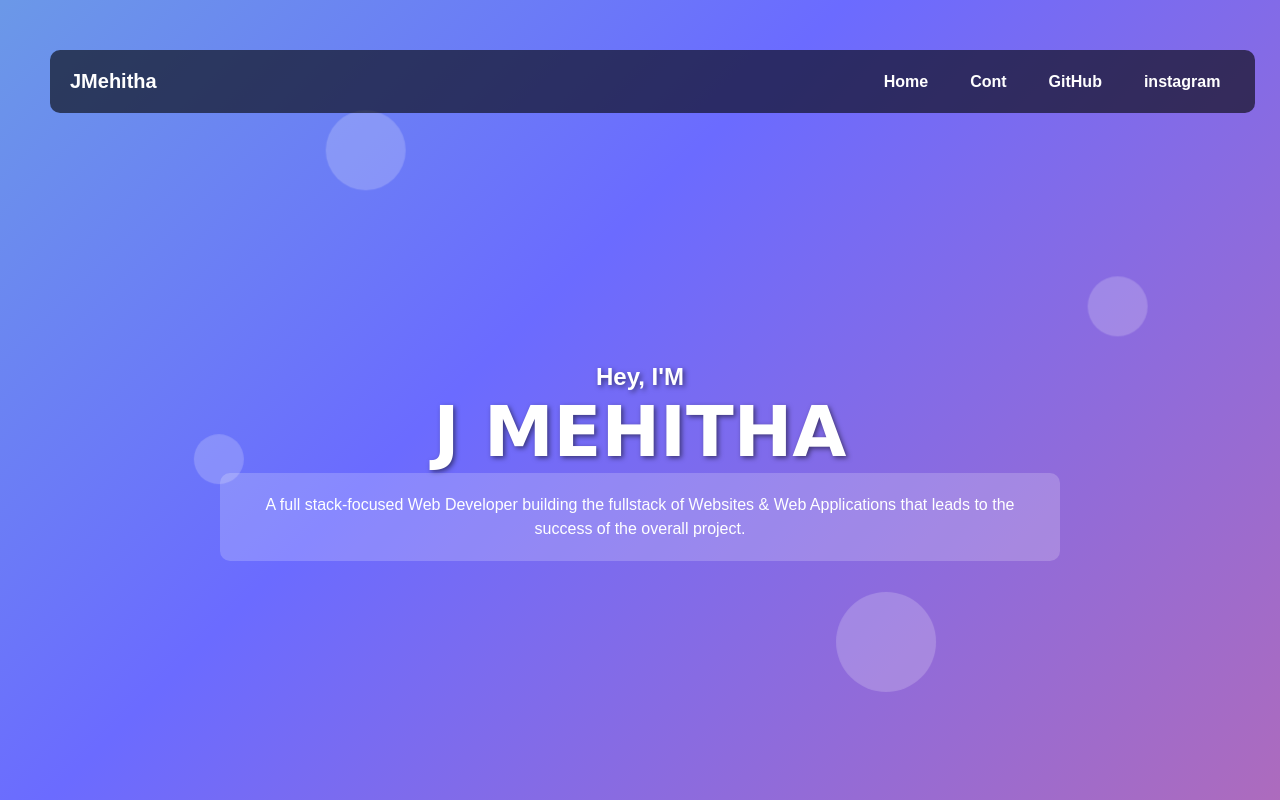
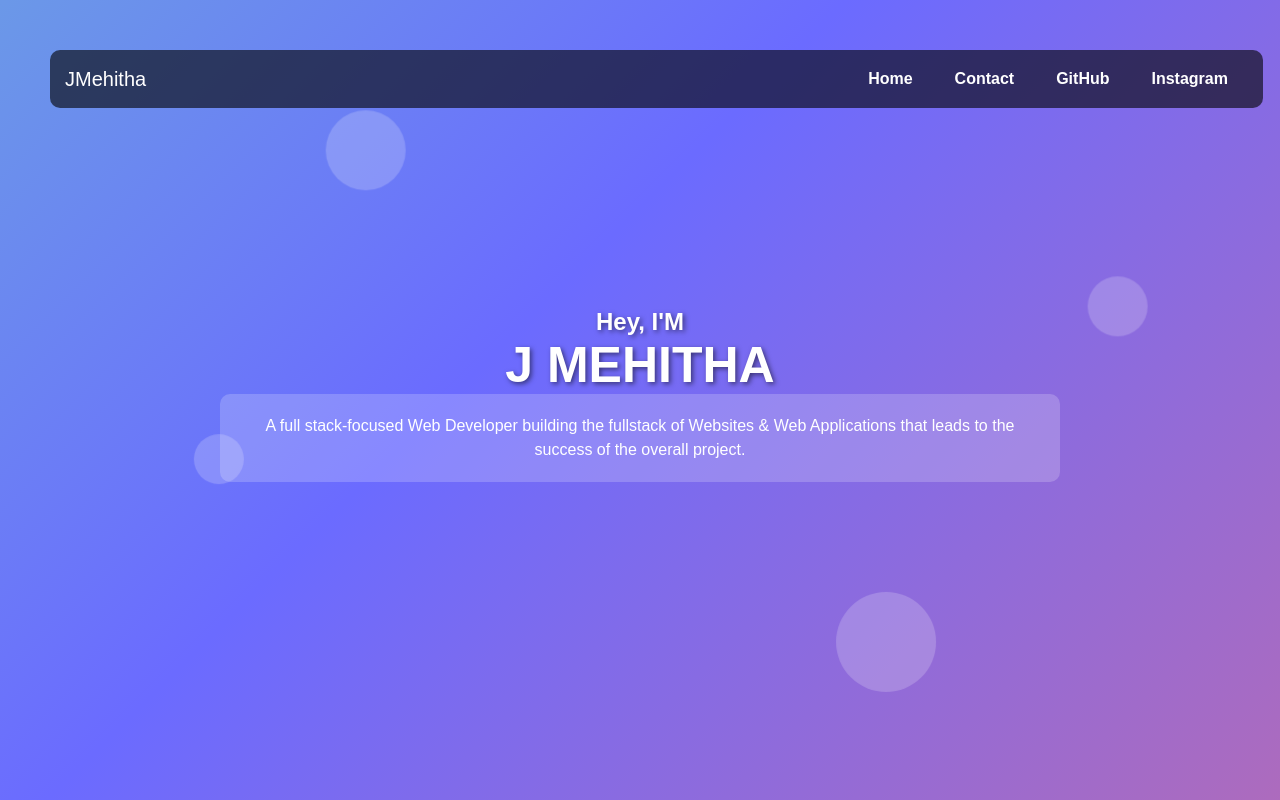
Before and after one commit to mehitha/mehithaj-portfolio, a React (Create React App) app: page / in a window 1280 px wide. Built offline with nearby package versions, Linux system fonts and the light colour scheme.

Commit message:
initial project

```diff
--- a/src/blog.js
+++ b/src/blog.js
@@ -1,12 +1,11 @@
-import { getAllByDisplayValue } from "@testing-library/dom";
 import "./index.css";
 import { useEffect } from "react";
 
 const Blog = () => {
     useEffect(() => {
-        document.querySelector(".hero").classList.add("animated");
-        document.querySelector(".header").classList.add("nav-animated");
-        document.querySelector(".three").classList.add("animated");
+        document.querySelector(".hero")?.classList.add("animated");
+        document.querySelector(".header")?.classList.add("nav-animated");
+        document.querySelector(".three")?.classList.add("animated");
     }, []);
 
     return (
@@ -22,19 +21,19 @@ const Blog = () => {
 
             {/* Header */}
             <nav className="header">
-                <h1 className="logo" >JMehitha</h1>
+                <span className="logo">JMehitha</span>
                 <ul className="nav-menu">
                     <li><a href="/home">Home</a></li>
-                    <li><a href="/contact">Cont</a></li>
+                    <li><a href="/contact">Contact</a></li>
                     <li><a href="https://github.com/mehitha" target="_blank" rel="noopener noreferrer">GitHub</a></li>
-                    <li><a href="https://instagram.com/mehitha_jf" target="_blank" rel="noopener noreferrer">instagram</a></li>
+                    <li><a href="https://instagram.com/mehitha_jf" target="_blank" rel="noopener noreferrer">Instagram</a></li>
                 </ul>
             </nav>
 
             {/* Hero Section */}
             <div className="hero">
                 <h2>Hey, I'M</h2>
-                <h1 className="two">J MEHITHA</h1>
+                <h1>J MEHITHA</h1>
             </div>
 
             <div className="three">
--- a/src/index.css
+++ b/src/index.css
@@ -28,7 +28,7 @@ li:hover{
 }
 input{
   padding: 15px;
-  width: 600px;
+  width: 500px;
 }
 .head1{
   padding: 50px;
@@ -69,7 +69,7 @@ input{
   cursor: pointer;
 }
 .hero{
-  padding-top: 200px;
+  padding-top: 150px;
 
 
 }
@@ -236,6 +236,7 @@ body {
   background: rgba(0, 0, 0, 0.6);
   padding: 15px;
   border-radius: 10px;
+  width: fit-content;
 }
 
 .nav-menu li {
@@ -336,6 +337,7 @@ body {
   display: flex;
   justify-content: space-between;
   align-items: center;
+  width: fit-content;
 }
 
 .logo {
@@ -386,6 +388,8 @@ body {
   .header {
       flex-direction: column;
       text-align: center;
+      width: fit-content;
+
   }
 
   .logo {
@@ -402,11 +406,11 @@ body {
   }
 
   .hero h1 {
-      font-size: 24px;
+      font-size: 50px;
   }
 
   .hero h2 {
-      font-size: 18px;
+      font-size: 25px;
   }
 
   .three {
@@ -438,3 +442,7 @@ body {
 .header .two .three{
   text-align: center;
 }
+.hero h1{
+  font-size: 50px;
+
+}
```
